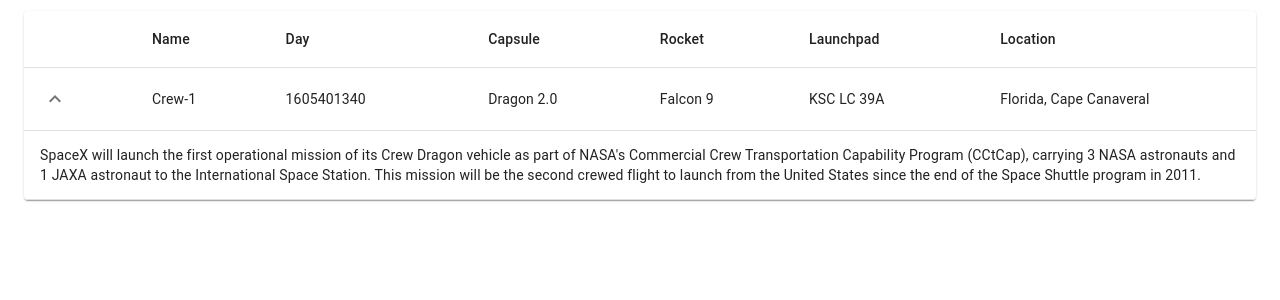
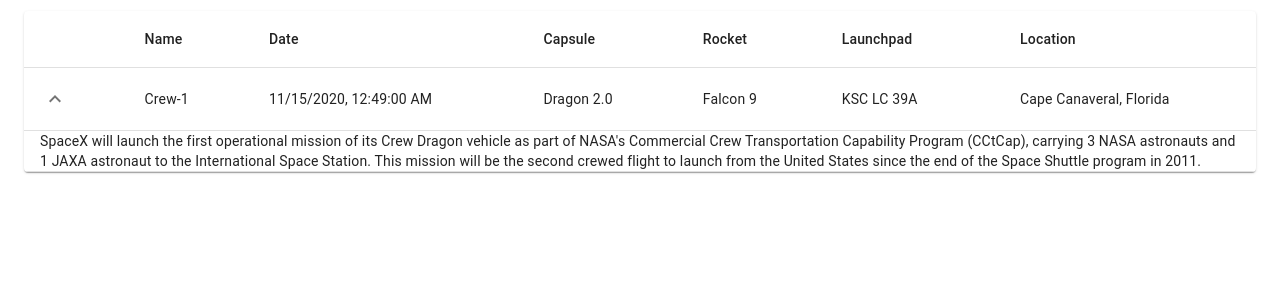
Before and after one commit to lewismorgan/spacenav, a React (Create React App) app: page / in a window 1280 px wide. Both pictures are taken after a click on the button "expand row". Shown: the top 300 px of the page. Built offline with nearby package versions, Linux system fonts and the light colour scheme.

Commit message:
Add date formating and refactor for children

```diff
--- a/src/Components/App/App.tsx
+++ b/src/Components/App/App.tsx
@@ -3,27 +3,28 @@
 import Container from "@material-ui/core/Container/Container";
 import UpcomingLaunches, { UpcomingLaunch } from "../Upcoming/Upcoming";
 
+/** Helper method to create placeholder data that fits UpcomingLaunch interface */
 function createData(
   name: string,
-  date: number,
+  date: string,
   rocket: string,
   capsule: string,
   launchpad: string,
-  state: string,
-  details: string
+  location: string,
+  children: string
 ) {
-  return { name, date, capsule, rocket, launchpad, state, details };
+  return { name, date, capsule, rocket, launchpad, location, children };
 }
 
 // TODO: Load from the SpaceX API
 const tempRows: UpcomingLaunch[] = [
   createData(
     "Crew-1", // launches/upcoming (name)
-    1605401340, // launches/upcoming (date_unix)
+    "2020-11-15T00:49:00.000Z", // launches/upcoming (date_utc)
     "Dragon 2.0", // capsules/5f6f99fddcfdf403df379709 (type)
     "Falcon 9", // rockets/5e9d0d95eda69973a809d1ec (name)
     "KSC LC 39A", // launchpads/5e9e4502f509094188566f88 (name)
-    "Florida, Cape Canaveral", // launchpads/5e9e4502f509094188566f88 (region, locality)
+    "Cape Canaveral, Florida", // launchpads/5e9e4502f509094188566f88 (region, locality)
     "SpaceX will launch the first operational mission of its Crew Dragon vehicle as part of NASA's Commercial Crew Transportation Capability Program (CCtCap), carrying 3 NASA astronauts and 1 JAXA astronaut to the International Space Station. This mission will be the second crewed flight to launch from the United States since the end of the Space Shuttle program in 2011."
   ),
 ];
--- a/src/Components/Upcoming/Upcoming.tsx
+++ b/src/Components/Upcoming/Upcoming.tsx
@@ -1,5 +1,4 @@
 import {
-  Box,
   Collapse,
   IconButton,
   Paper,
@@ -14,15 +13,18 @@
 import React from "react";
 
 export interface UpcomingLaunch {
+  /** Unique name for this launch */
   name: string;
-  details?: string;
-  date: number;
+  /** UTC date string when the launch is expected to occur */
+  date: string;
   capsule: string;
   rocket: string;
   launchpad: string;
-  state: string;
-  patchUrl?: string;
-  crew?: string[];
+  location: string;
+  /**
+   * Additional content to display when expanding
+   */
+  children?: any;
 }
 
 interface UpcomingLaunchesProps {
@@ -48,7 +50,7 @@
             <TableCell />
             {/* Created an empty cell to accomodate detail expansion, pushing name to the right */}
             <TableCell>Name</TableCell>
-            <TableCell>Day</TableCell>
+            <TableCell>Date</TableCell>
             <TableCell>Capsule</TableCell>
             <TableCell>Rocket</TableCell>
             <TableCell>Launchpad</TableCell>
@@ -86,48 +88,44 @@
       </IconButton>
     </TableCell>
   );
+  const expansionRow = (
+    <TableRow>
+      {/* Set the column span to 7 because there are 7 headers for the table */}
+      {/* If the span is not the same number of headers then weird width issues occur during expansion/collapse */}
+      {/* Remove the padding so it doesnt show a gap between rows */}
+      <TableCell style={{ paddingBottom: 0, paddingTop: 0 }} colSpan={7}>
+        <Collapse in={open} timeout="auto" unmountOnExit>
+          {row.children !== undefined ? row.children : null}
+        </Collapse>
+      </TableCell>
+    </TableRow>
+  );
 
   // Returns around fragment to prevent nested indentation when mapping the list during table creation
   return (
     <React.Fragment>
       <TableRow>
         {
-          // Only display the expansion cell if there are details otherwise return an empty cell
-          row.details !== undefined && row.details?.length > 0 ? (
-            expansionCell
-          ) : (
-            <TableCell />
-          )
+          // Only display the expansion cell if there are children otherwise return an empty cell
+          row.children !== undefined ? expansionCell : <TableCell />
         }
         <TableCell component="th" scope="row">
           {row.name}
         </TableCell>
-        {/* TODO: Convert unix date to readable format */}
-        <TableCell align="left">{row.date}</TableCell>
+        <TableCell align="left">{formatDate(row.date)}</TableCell>
         <TableCell align="left">{row.rocket}</TableCell>
         <TableCell align="left">{row.capsule}</TableCell>
         <TableCell align="left">{row.launchpad}</TableCell>
-        <TableCell align="left">{row.state}</TableCell>
+        <TableCell align="left">{row.location}</TableCell>
       </TableRow>
-      <TableRow>
-        {/* Set the column span to 7 because there are 7 headers for the table */}
-        {/* Remove the padding so it doesnt show a gap between rows */}
-        <TableCell style={{ paddingBottom: 0, paddingTop: 0 }} colSpan={7}>
-          <Collapse in={open} timeout="auto" unmountOnExit>
-            <Box>
-              <p>
-                {
-                  // TODO: Create new component that will display details about the launch, if any
-                  row.details ??
-                    "Looks like there are no details for this launch"
-                }
-              </p>
-            </Box>
-          </Collapse>
-        </TableCell>
-      </TableRow>
+      {row.children !== undefined ? expansionRow : null}
     </React.Fragment>
   );
 }
 
+function formatDate(dateUtc: string): string {
+  let date = new Date(dateUtc);
+  return date.toLocaleString();
+}
+
 export default UpcomingLaunches;
```
Also changed, not shown: 1 other file (tests, documents, lock files or other folders).
